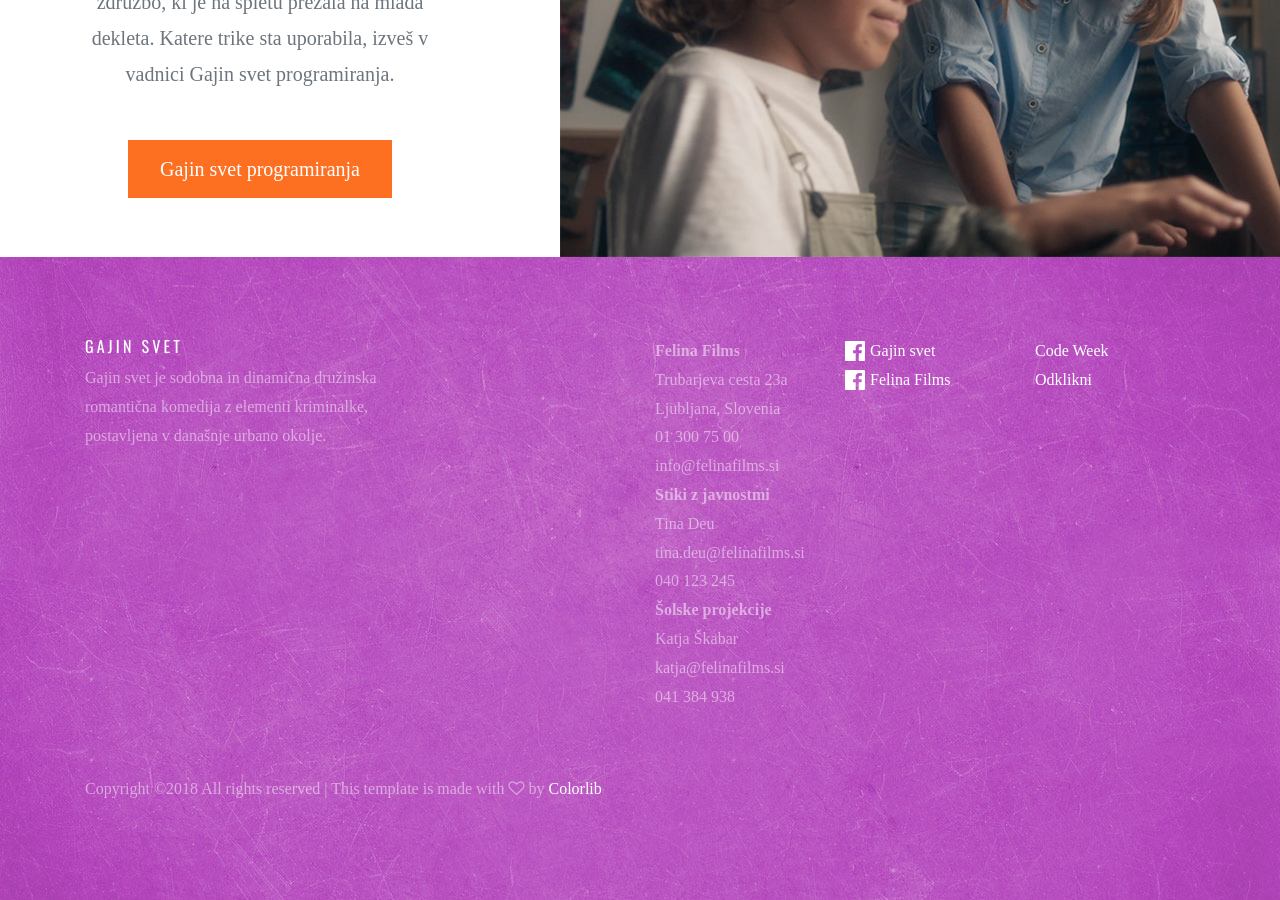
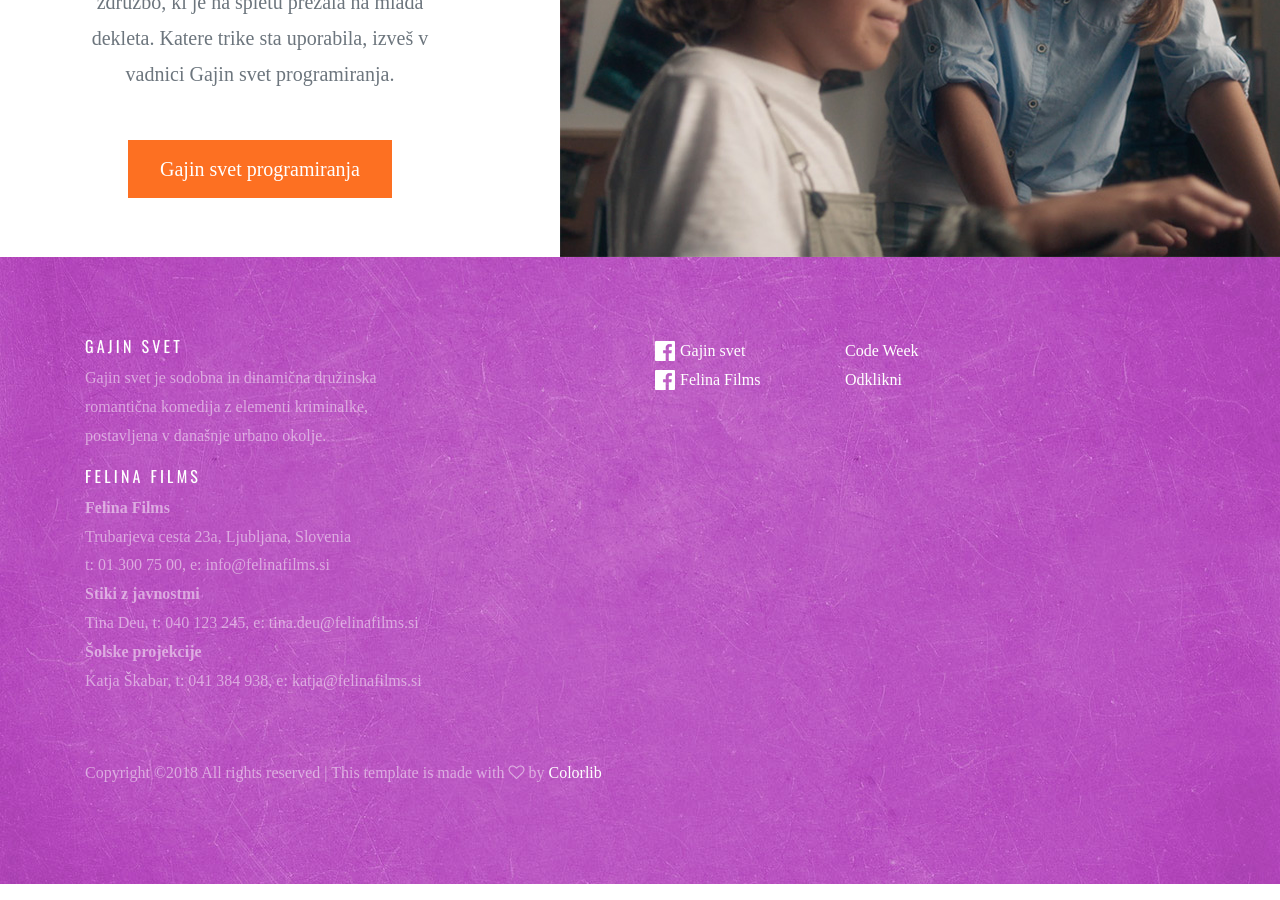
Before and after one commit to codeweeksi/gajin-svet, a Jekyll site: the page built from index.html, in a window 1280 px wide and 900 px high, scrolled down 5862 px. Built offline with Jekyll 4.4.1, drawn with Linux system fonts in a browser that asks for light colours; some web fonts are replaced; comment, search, counter and statistics services are not loaded.

Commit message:
edited contact

```diff
--- a/_includes/footer_home.html
+++ b/_includes/footer_home.html
@@ -4,24 +4,17 @@
           <div class="col-md-4">
             <h3>Gajin svet</h3>
             <p>Gajin svet je sodobna in dinamična družinska romantična komedija z elementi kriminalke, postavljena v današnje urbano okolje.</p>
+            <h3>Felina Films</h3>
+            <p><strong>Felina Films</strong><br/>
+            Trubarjeva cesta 23a, Ljubljana, Slovenia<br/>
+            t: 01 300 75 00, e: info@felinafilms.si<br/>
+            <strong>Stiki z javnostmi</strong><br/>
+            Tina Deu, t: 040 123 245, e: tina.deu@felinafilms.si<br/>
+            <strong>Šolske projekcije</strong><br/>
+            Katja Škabar, t: 041 384 938, e: katja@felinafilms.si</p>
           </div>
           <div class="col-md-6 ml-auto">
             <div class="row">
-              <div class="col-md-4">
-                  <p><strong>Felina Films</strong><br/>
-                      Trubarjeva cesta 23a<br/>
-                      Ljubljana, Slovenia<br/>
-                      01 300 75 00<br/>
-                      info@felinafilms.si
-                      <strong>Stiki z javnostmi</strong><br/>
-                      Tina Deu<br/>
-                      tina.deu@felinafilms.si<br/>
-                      040 123 245<br/>
-                      <strong>Šolske projekcije</strong><br/>
-                      Katja Škabar<br/>
-                      katja@felinafilms.si<br/>
-                      041 384 938</p>
-              </div>
               <div class="col-md-4">
                 <ul class="list-unstyled">
                   <li class="fb"><a href="https://www.facebook.com/GajinSvet/" target="blank">Gajin svet</a></li>
```
